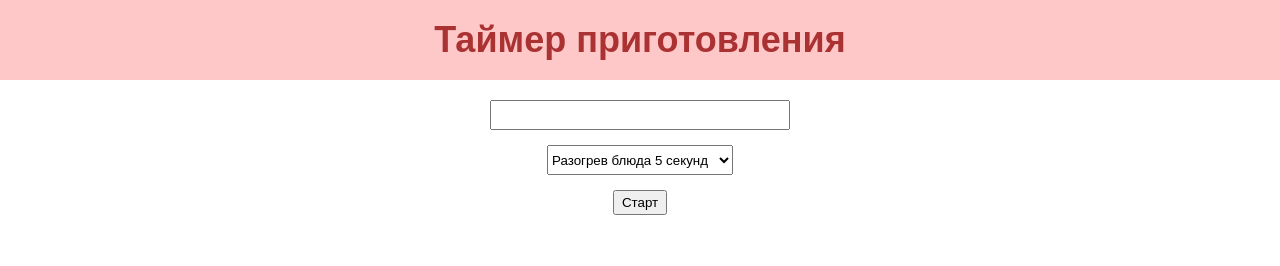
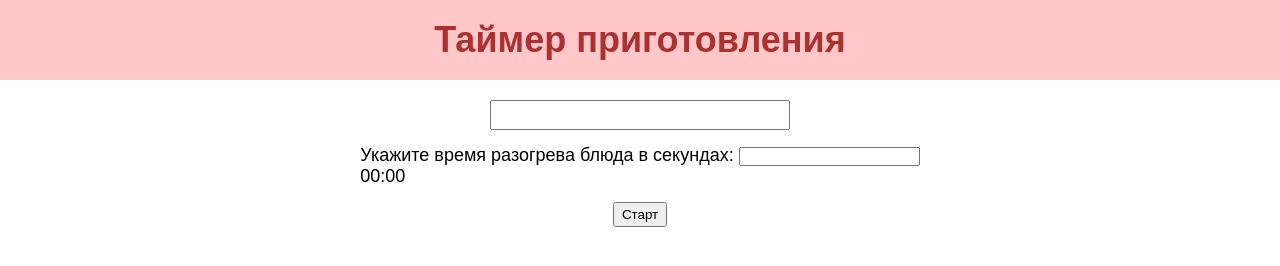
Before and after one commit to Vladislav-1/Timer_for_warming_up_dishes, a plain HTML site: page index.html in a window 1280 px wide. Drawn offline with Linux system fonts and the light colour scheme.

Commit message:
Update index.html

```diff
--- a/index.html
+++ b/index.html
@@ -12,26 +12,13 @@
     </header>
     <main class="main">
       <input type="text" class="main__inputDishName" />
-      <select class="main__select">
-        <option class="main__option elem1" value="5000">
-          Разогрев блюда 5 секунд
-        </option>
-        <option class="main__option elem2" value="10000">
-          Разогрев блюда 10 секунд
-        </option>
-        <option class="main__option elem3" value="15000">
-          Разогрев блюда 15 секунд
-        </option>
-        <option class="main__option elem4" value="20000">
-          Разогрев блюда 20 секунд
-        </option>
-        <option class="main__option elem5" value="25000">
-          Разогрев блюда 25 секунд
-        </option>
-        <option class="main__option elem6" value="30000">
-          Разогрев блюда 30 секунд
-        </option>
-      </select>
+      <div class="main__selectBox">
+        <label for="main__select"
+          >Укажите время разогрева блюда в секундах:</label
+        >
+        <input type="number" id="main__select" min="0" />
+        <div class="main__timer">00:00</div>
+      </div>
       <button class="main__button">Старт</button>
       <div class="main__text"></div>
     </main>
```
